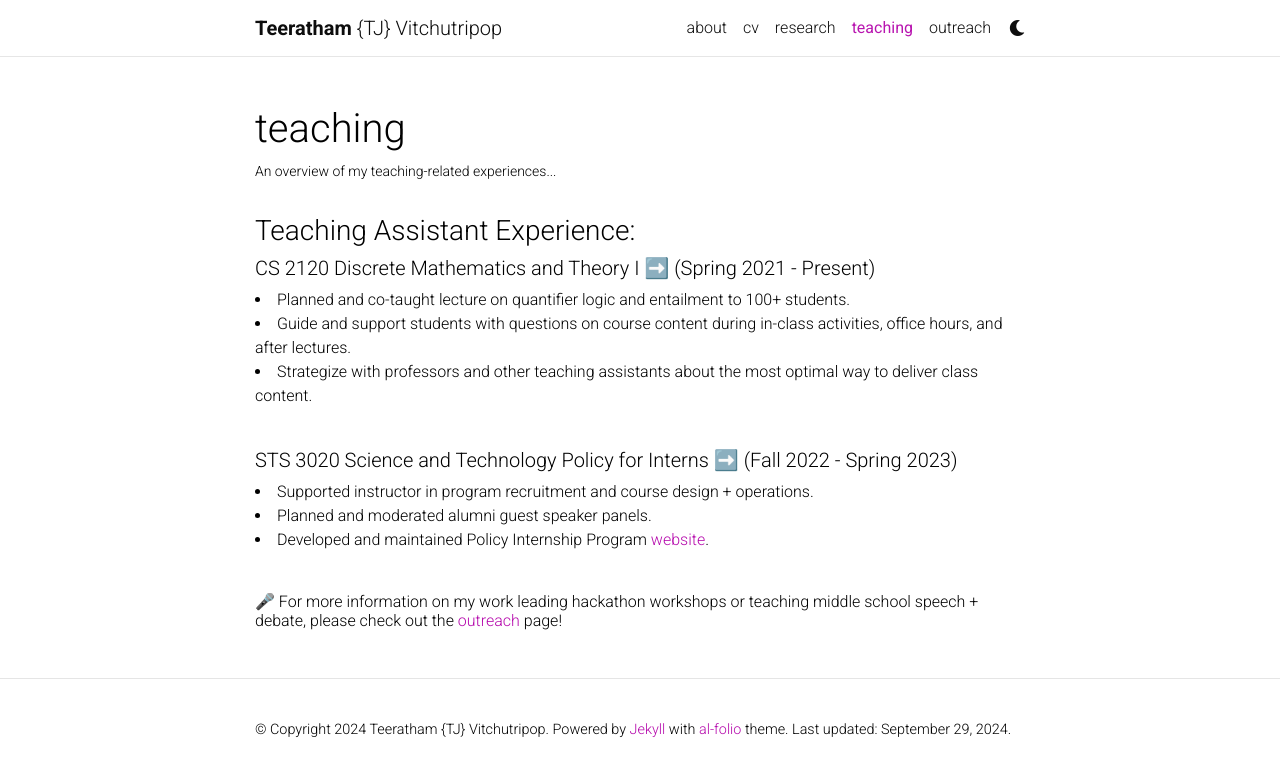
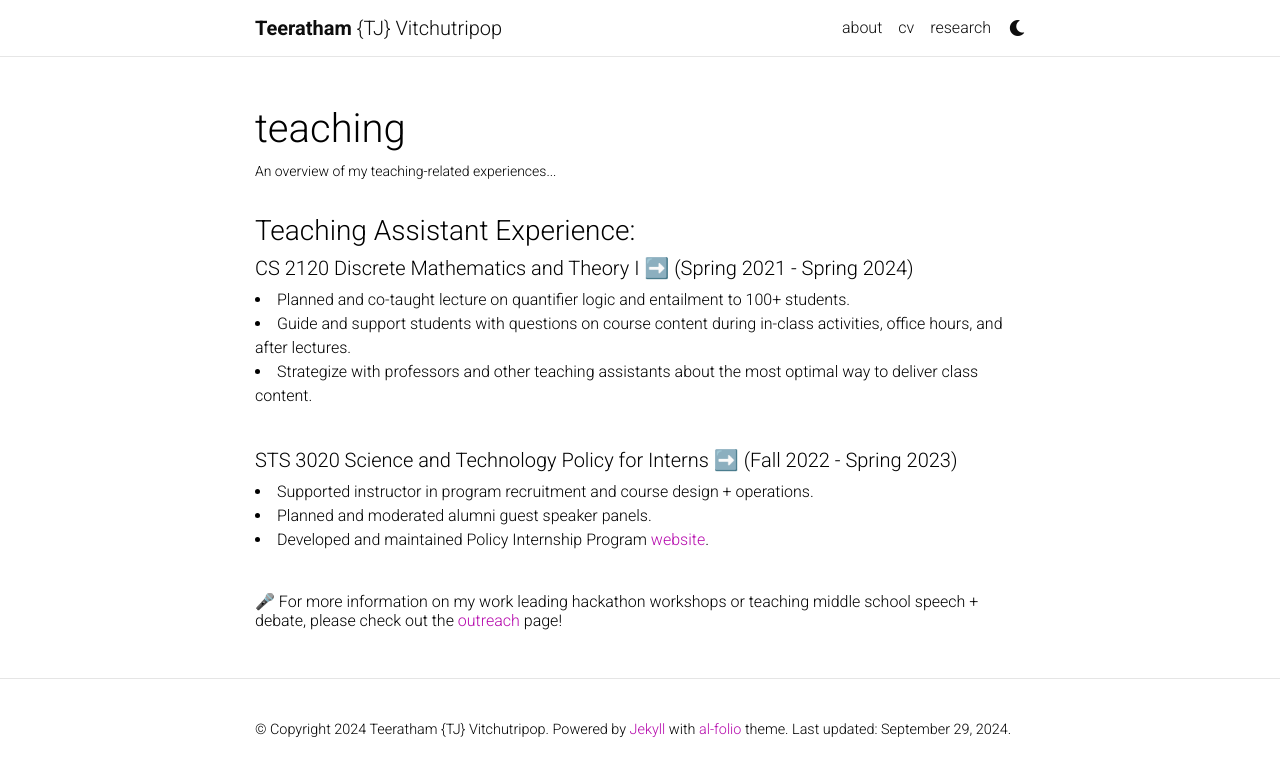
Before and after one commit to tjvitchutripop/tjvitchutripop.github.io, a Jekyll site: the page built from _pages/teaching.md, in a window 1280 px wide. Shown: the top 776 px of the page. Built offline with Jekyll 4.4.1, drawn with Linux system fonts in a browser that asks for light colours; full-size pictures stand in for the smaller copies a plugin makes; comment, search, counter and statistics services are not loaded; a style sheet for code colours, icons or effects is not loaded.

```diff
--- a/_layouts/about.html
+++ b/_layouts/about.html
@@ -8,7 +8,8 @@ layout: default
           <h1 class="post-title">
            {% if site.title == "blank" -%}<span class="font-weight-bold">{{ site.first_name }}</span> {{ site.middle_name }} {{ site.last_name }}{%- else -%}{{ site.title }}{%- endif %}
           </h1>
-          <p class="desc">{{ page.subtitle }}</p>
+          <h5 class="desc">{{ page.subtitle }}</h5>
+          <hr>
         </header>
 
         <article>
@@ -55,7 +56,7 @@ layout: default
 
           <!-- Selected papers -->
           {% if page.selected_papers -%}
-          <h2><a href="{{ '/publications/' | relative_url }}" style="color: inherit;">selected publications</a></h2>
+          <h2><a href="{{ '/research/' | relative_url }}" style="color: inherit;">selected publications</a></h2>
           {%- include selected_papers.html %}
           {%- endif %}
 
--- a/_pages/teaching.md
+++ b/_pages/teaching.md
@@ -3,13 +3,13 @@ layout: page
 permalink: /teaching/
 title: teaching
 description: An overview of my teaching-related experiences...
-nav: true
+nav: false
 nav_order: 4
 ---
 
 <h3>Teaching Assistant Experience:</h3>
 <div>
-<h5>CS 2120 Discrete Mathematics and Theory I ➡️ (Spring 2021 - Present)</h5>
+<h5>CS 2120 Discrete Mathematics and Theory I ➡️ (Spring 2021 - Spring 2024)</h5>
 <li>Planned and co-taught lecture on quantifier logic and entailment to 100+ students.</li>
 <li>Guide and support students with questions on course content during in-class activities, office hours, and after lectures.</li>
 <li>Strategize with professors and other teaching assistants about the most optimal way to deliver class content.</li>
```
Also changed, not shown: _news/12-20-23-cra.md (added, +8 -0 lines), _news/3-14-24-raven.md (added, +8 -0 lines), _news/5-1-24-award.md (added, +8 -0 lines), _news/5-19-24-graduation.md (added, +8 -0 lines), _news/8-19-24.phd.md (added, +8 -0 lines), _pages/about.md (+4 -4 lines), _pages/outreach.md (+1 -1 lines), assets/img/TJ-headshot-1.png (added), 3 other files.
